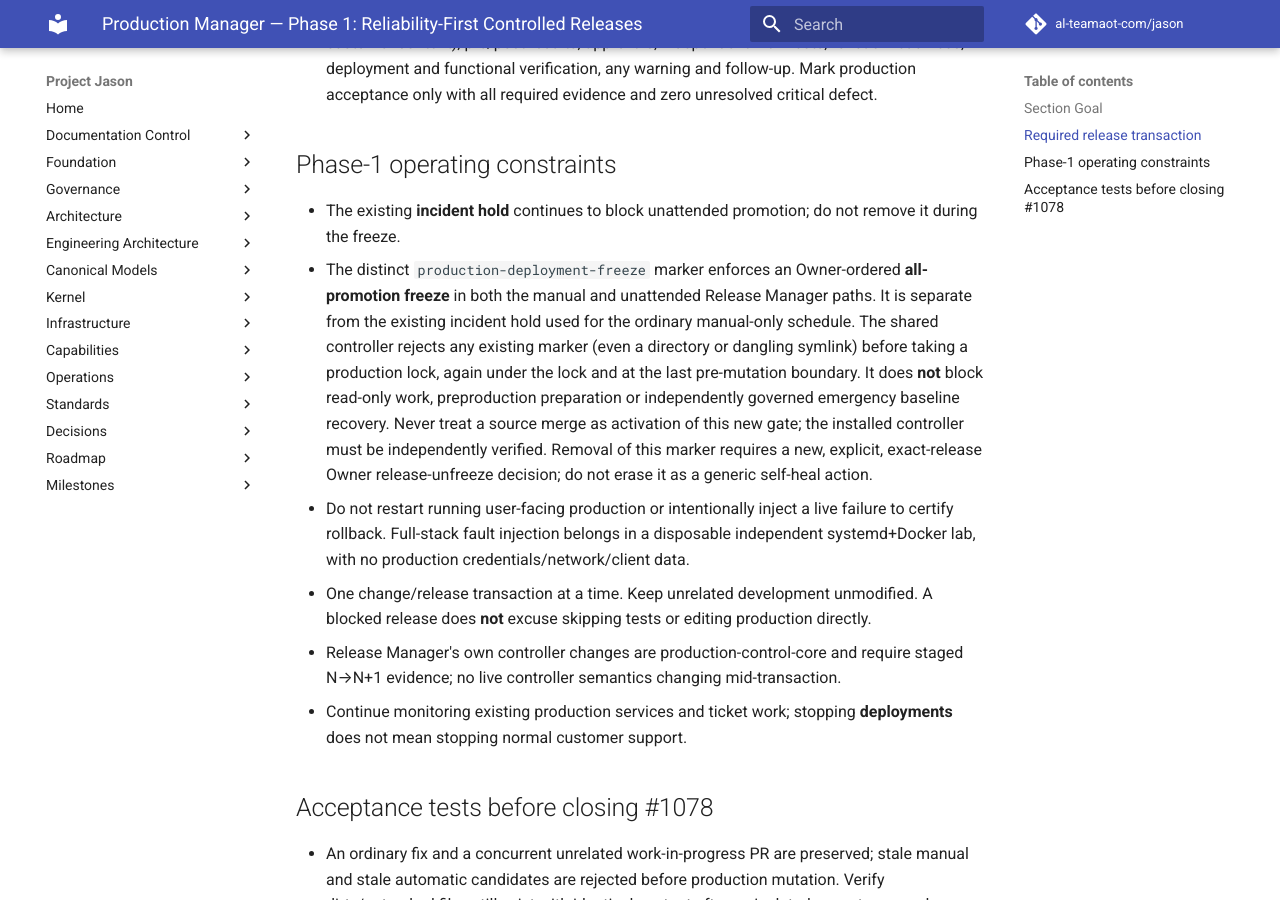
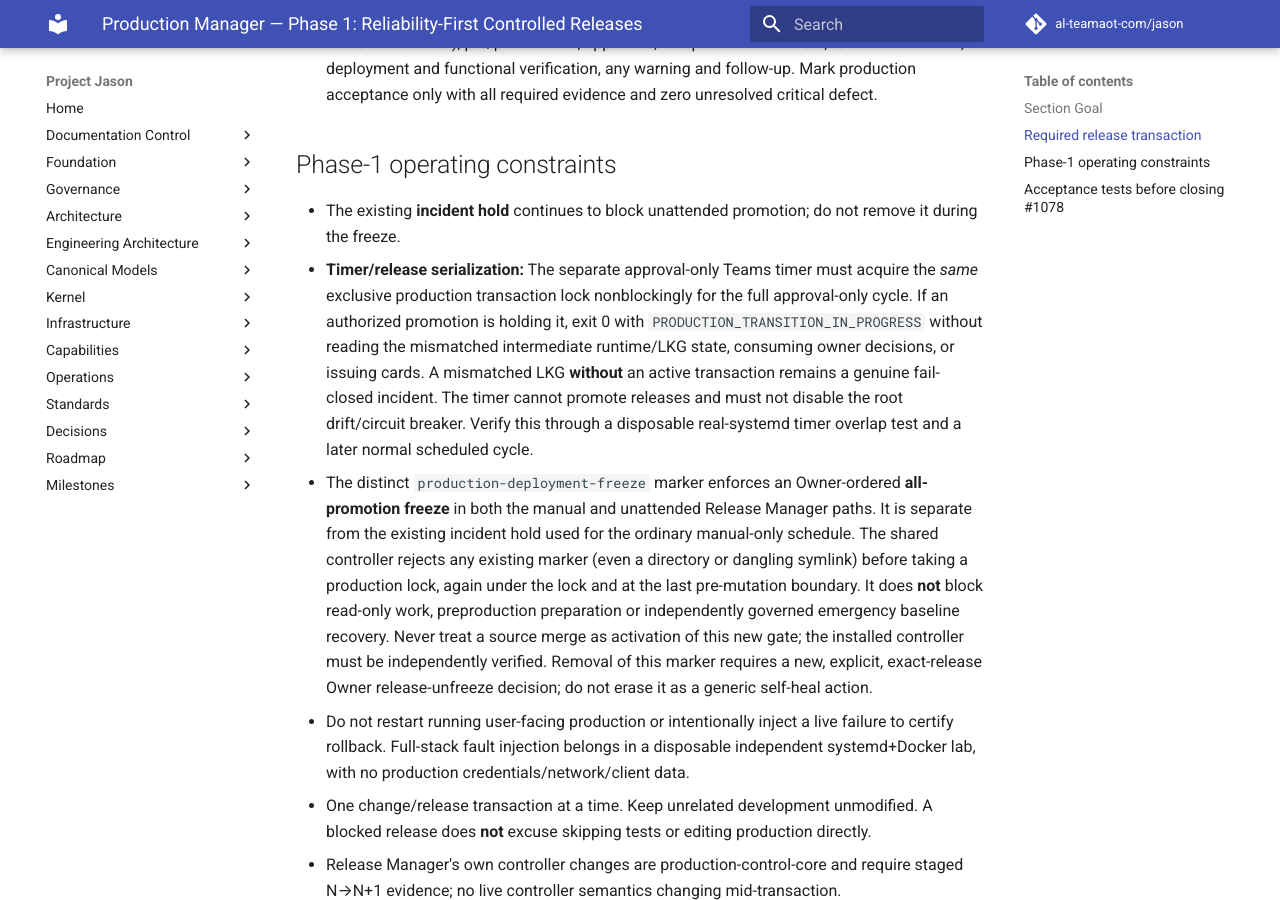
Before and after one commit to al-teamaot-com/jason, an MkDocs documentation site: the page built from docs/operations/Production-Manager-Phase-1-Reliability-First.md, in a window 1280 px wide and 900 px high, scrolled down 1886 px. Built offline with MkDocs 1.6.1 and Material for MkDocs 9.7.7, drawn with Linux system fonts in a browser that asks for light colours; comment, search, counter and statistics services are not loaded.

Commit message:
Document fail-closed, race-free approval timer across production release transitions (#2071)

```diff
--- a/docs/operations/Production-Manager-Phase-1-Reliability-First.md
+++ b/docs/operations/Production-Manager-Phase-1-Reliability-First.md
@@ -25,6 +25,7 @@ Make Jason's **existing foundational functions reliable** before expanding autom
 ## Phase-1 operating constraints
 
 - The existing **incident hold** continues to block unattended promotion; do not remove it during the freeze.
+- **Timer/release serialization:** The separate approval-only Teams timer must acquire the *same* exclusive production transaction lock nonblockingly for the full approval-only cycle. If an authorized promotion is holding it, exit 0 with `PRODUCTION_TRANSITION_IN_PROGRESS` without reading the mismatched intermediate runtime/LKG state, consuming owner decisions, or issuing cards. A mismatched LKG **without** an active transaction remains a genuine fail-closed incident. The timer cannot promote releases and must not disable the root drift/circuit breaker. Verify this through a disposable real-systemd timer overlap test and a later normal scheduled cycle.
 - The distinct `production-deployment-freeze` marker enforces an Owner-ordered **all-promotion freeze** in both the manual and unattended Release Manager paths. It is separate from the existing incident hold used for the ordinary manual-only schedule. The shared controller rejects any existing marker (even a directory or dangling symlink) before taking a production lock, again under the lock and at the last pre-mutation boundary. It does **not** block read-only work, preproduction preparation or independently governed emergency baseline recovery. Never treat a source merge as activation of this new gate; the installed controller must be independently verified. Removal of this marker requires a new, explicit, exact-release Owner release-unfreeze decision; do not erase it as a generic self-heal action.
 - Do not restart running user-facing production or intentionally inject a live failure to certify rollback. Full-stack fault injection belongs in a disposable independent systemd+Docker lab, with no production credentials/network/client data.
 - One change/release transaction at a time. Keep unrelated development unmodified. A blocked release does **not** excuse skipping tests or editing production directly.
```
